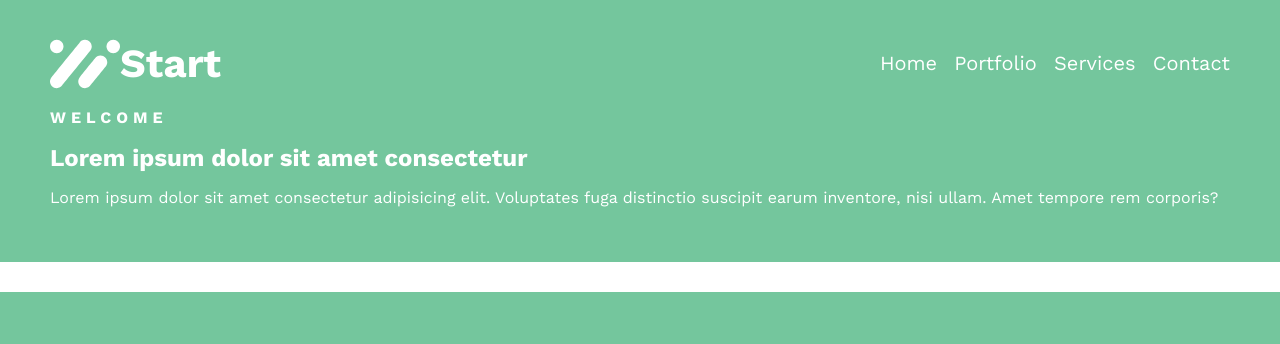
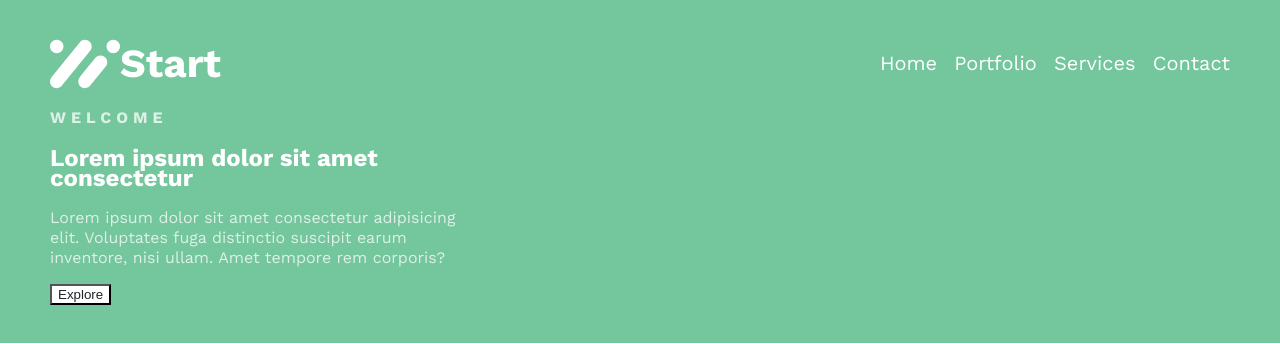
Before and after one commit to SvetlinGG/SIRMA-Academy, a website built with Vite: page Media-Queries/index-2.html in a window 1280 px wide. Shown: the top 344 px of the page. Built offline with nearby package versions, Linux system fonts and the light colour scheme.

Commit message:
set primary button

```diff
--- a/Media-Queries/index-2.html
+++ b/Media-Queries/index-2.html
@@ -45,6 +45,7 @@
                     suscipit earum inventore, nisi ullam. Amet
                     tempore rem corporis?
                 </p>
+                <button class="primary-button">Explore</button>
             </div>
             <div class="header-image">
 
--- a/Media-Queries/style.css
+++ b/Media-Queries/style.css
@@ -5,6 +5,8 @@
     --primary-color-75: #74c69dc0;
     --secondary-color-100: var(--secondary-color);
     --secondary-color-75: #FFFFFFc0;
+    --dark-color: #212529;
+    --dark-color-100: var(--dark-color);
     font-family: 'Work Sans', Arial, sans-serif;
     font-size: 16px;
     line-height: 125%;
@@ -37,6 +39,10 @@ h1 {
 .sub-heading {
     font-size: 1.25rem;
     line-height: 125%;
+}
+.primary-button {
+    background-color: var(--secondary-color);
+    color: var(--dark-color);
 }
 
 .header-section,
@@ -73,8 +79,14 @@ h1 {
     text-decoration: none;
     color: inherit;
 }
+.welcome-container {
+    width: 415px;
+}
 .welcome-container, .label {
     color: var(--secondary-color);
+}
+.welcome-container p {
+    color: var(--secondary-color-75);
 }
 .content-header-section {
     display: flex;
```
